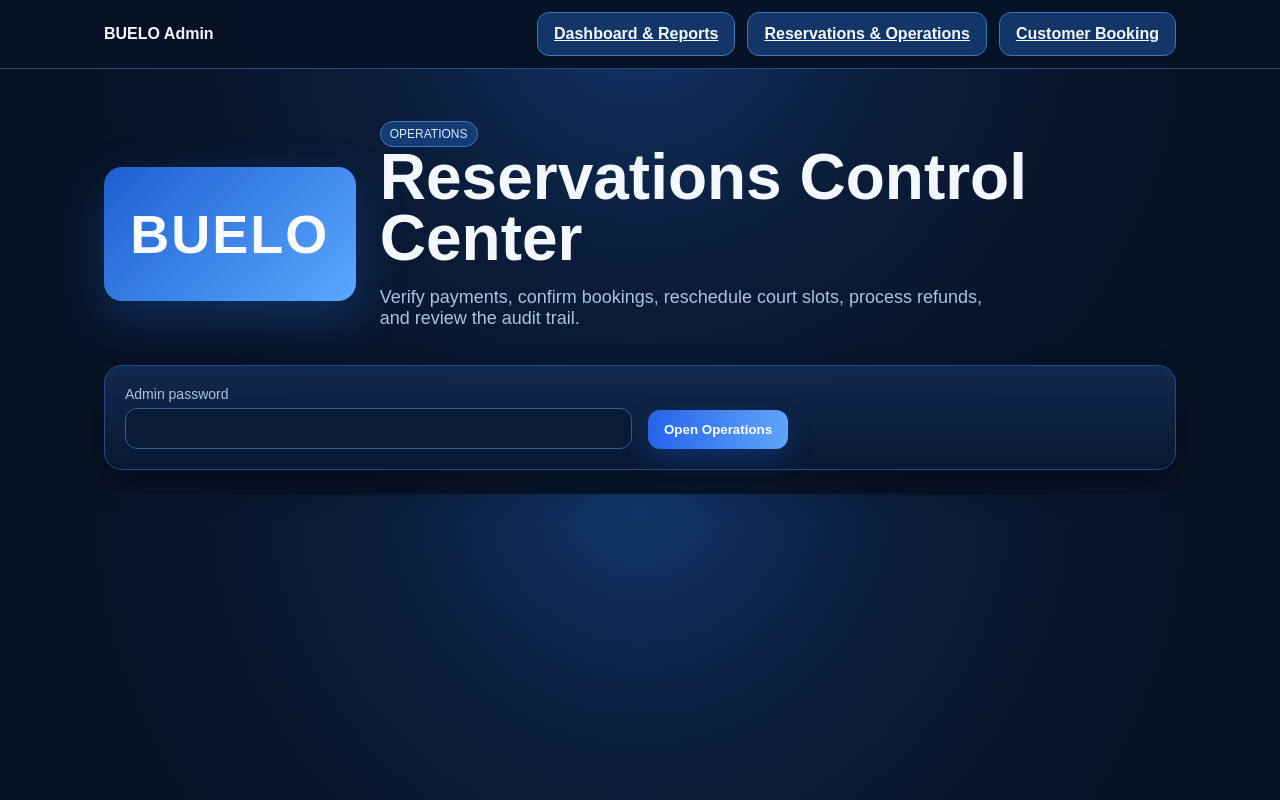
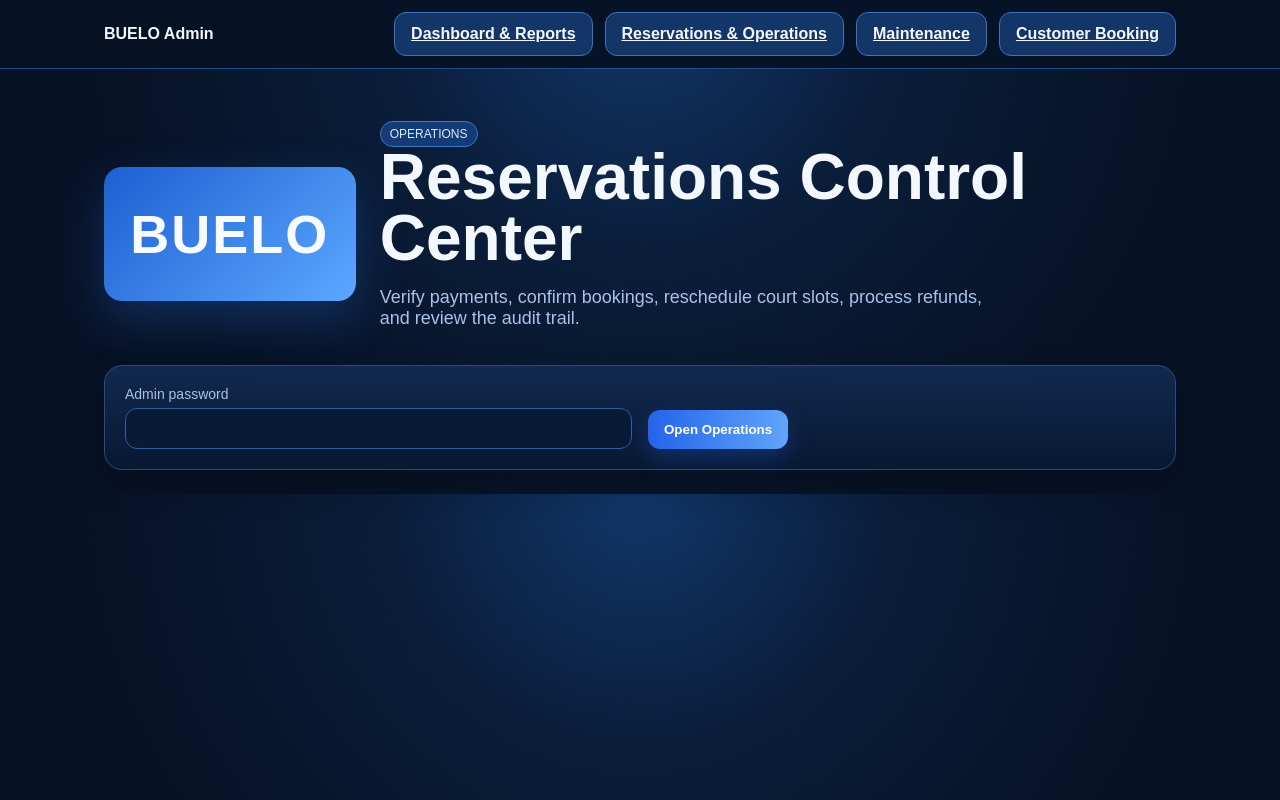
Before and after one commit to homerbarrientos/BUELO, a Next.js app: page /admin/manage in a window 1280 px wide. Built offline with nearby package versions, Linux system fonts and the light colour scheme.

Commit message:
Add maintenance link to admin navigation

```diff
--- a/app/admin/layout.tsx
+++ b/app/admin/layout.tsx
@@ -9,6 +9,7 @@ export default function AdminLayout({children}:{children:React.ReactNode}){
           <nav className="row">
             <Link className="btn btn-secondary" href="/admin">Dashboard & Reports</Link>
             <Link className="btn btn-secondary" href="/admin/manage">Reservations & Operations</Link>
+            <Link className="btn btn-secondary" href="/admin/maintenance">Maintenance</Link>
             <Link className="btn btn-secondary" href="/">Customer Booking</Link>
           </nav>
         </div>
```
